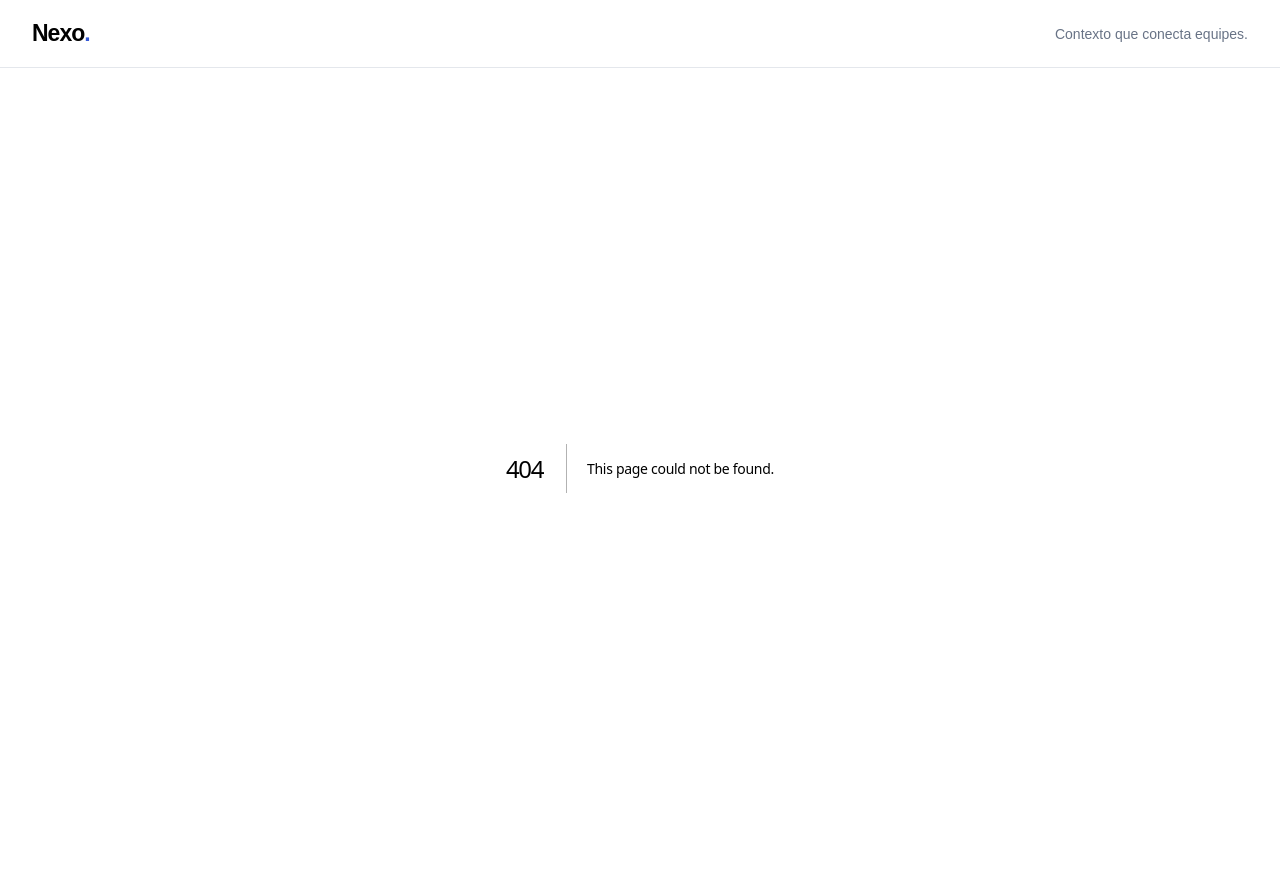
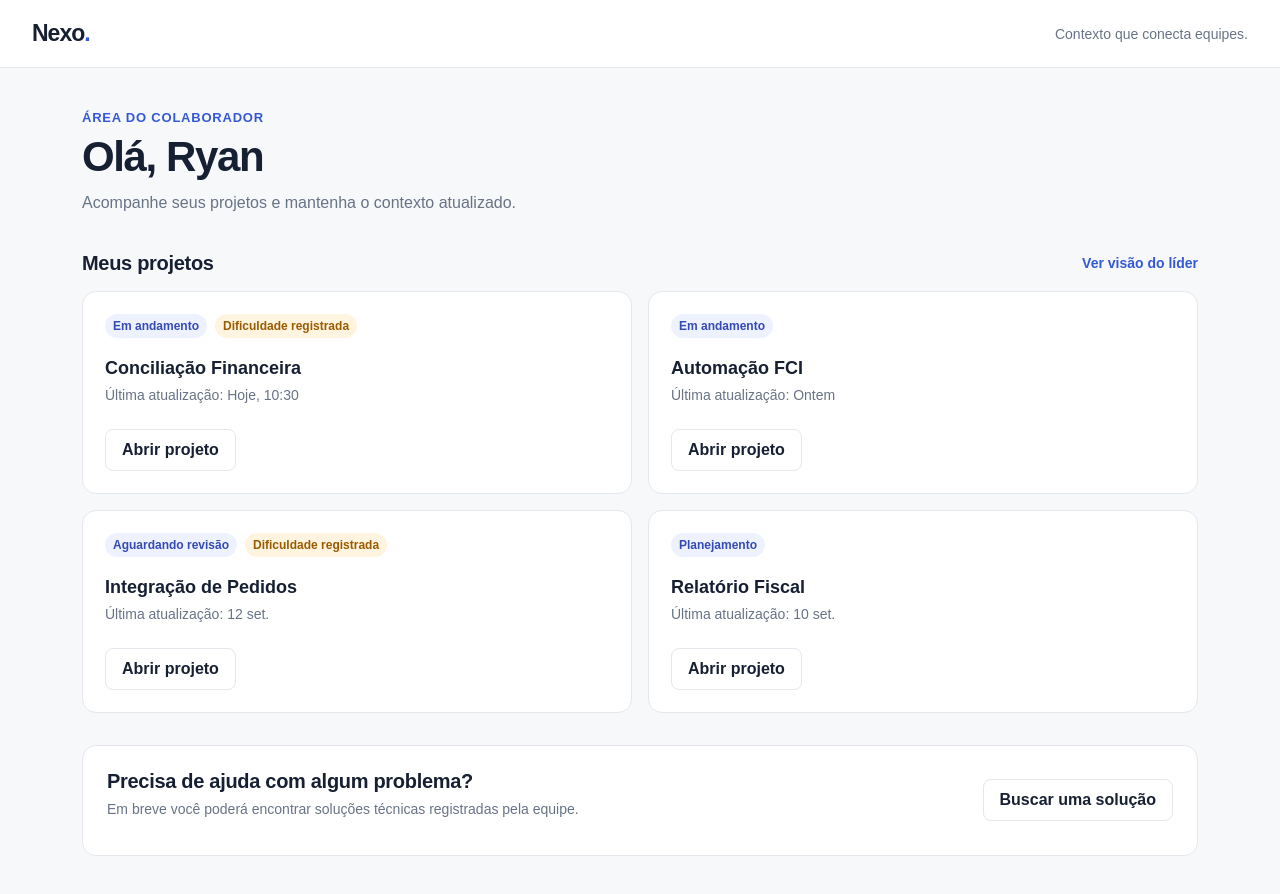
Before and after one commit to RyanLirio/nexo, a Next.js app in the folder frontend/: page /colaborador in a window 1280 px wide. Before the commit this address had no page. Shown: the top 894 px of the page. Before the commit the page ends 868 px from the top, so only its background shows below. Built offline with nearby package versions, Linux system fonts and the light colour scheme.

Commit message:
feat: adiciona painel do colaborador

```diff
--- /dev/null
+++ b/frontend/app/colaborador/page.tsx
@@ -0,0 +1,6 @@
+import Link from 'next/link';
+import { projects } from '../../data/mock-data';
+
+export default function CollaboratorPage() {
+  return <main className="content"><p className="eyebrow">Área do colaborador</p><h1>Olá, Ryan</h1><p className="page-intro">Acompanhe seus projetos e mantenha o contexto atualizado.</p><section><div className="section-heading"><h2>Meus projetos</h2><Link href="/lider">Ver visão do líder</Link></div><div className="project-grid">{projects.map((project) => <article className="project-card card" key={project.id}><div><span className="status">{project.status}</span>{project.hasDifficulty && <span className="difficulty">Dificuldade registrada</span>}</div><h3>{project.name}</h3><p>Última atualização: {project.updatedAt}</p><Link className="button button-secondary" href={`/projetos/${project.id}`}>Abrir projeto</Link></article>)}</div></section><section className="help-card card"><div><h2>Precisa de ajuda com algum problema?</h2><p>Em breve você poderá encontrar soluções técnicas registradas pela equipe.</p></div><button className="button button-secondary">Buscar uma solução</button></section></main>;
+}
--- a/frontend/app/globals.css
+++ b/frontend/app/globals.css
@@ -11,3 +11,4 @@ h1, h2, h3, p { margin-top: 0; } h1 { margin-bottom: 10px; font-size: clamp(30px
 .card { background: var(--surface); border: 1px solid var(--line); border-radius: 14px; }.button { display: inline-flex; align-items: center; justify-content: center; min-height: 42px; padding: 0 16px; border: 1px solid var(--accent); border-radius: 8px; background: var(--accent); color: #fff; cursor: pointer; font-weight: 700; }.button:hover { background: #294abe; border-color: #294abe; }.button:focus-visible, a:focus-visible, input:focus-visible { outline: 3px solid #aebdff; outline-offset: 2px; }.button-secondary { border-color: var(--line); background: var(--surface); color: var(--text); }.button-secondary:hover { background: #f2f4f7; border-color: #d6dae1; }
 @media (max-width: 640px) { .topbar { padding: 0 20px; }.topbar-note { display: none; }.content { padding: 30px 20px 48px; } }
 .login-page { display: grid; min-height: calc(100vh - 68px); place-items: center; padding: 32px; }.login-card { width: min(100%, 470px); padding: 42px; }.login-card h1 { font-size: 34px; }.google-button { width: 100%; gap: 12px; }.google-button span { display: grid; width: 22px; height: 22px; place-items: center; border-radius: 50%; background: white; color: #4285f4; }.login-note { margin: 20px 0 0; color: var(--muted); font-size: 13px; text-align: center; }
+.section-heading, .help-card { display: flex; align-items: center; justify-content: space-between; gap: 20px; }.section-heading { margin: 34px 0 16px; }.section-heading h2 { margin: 0; }.section-heading a { color: var(--accent); font-size: 14px; font-weight: 700; }.project-grid { display: grid; grid-template-columns: repeat(2, 1fr); gap: 16px; }.project-card { padding: 22px; }.project-card h3 { margin: 20px 0 8px; font-size: 18px; }.project-card p, .help-card p { color: var(--muted); font-size: 14px; }.project-card .button { margin-top: 12px; }.status, .difficulty { display: inline-block; padding: 5px 8px; border-radius: 99px; background: #eef2ff; color: #344ab4; font-size: 12px; font-weight: 700; }.difficulty { margin-left: 8px; background: #fff4df; color: #9a5b00; }.help-card { margin-top: 32px; padding: 24px; }.help-card h2 { margin-bottom: 8px; } @media (max-width: 640px) { .project-grid { grid-template-columns: 1fr; }.help-card { align-items: flex-start; flex-direction: column; } }
--- /dev/null
+++ b/frontend/data/mock-data.ts
@@ -0,0 +1,6 @@
+export const projects = [
+  { id: '1', name: 'Conciliação Financeira', updatedAt: 'Hoje, 10:30', status: 'Em andamento', hasDifficulty: true, owner: 'Ryan Lirio', progress: 'Autenticação concluída.', difficulty: 'Integração com o sistema financeiro.', nextStep: 'Validar os retornos da integração.' },
+  { id: '2', name: 'Automação FCI', updatedAt: 'Ontem', status: 'Em andamento', hasDifficulty: false, owner: 'Ryan Lirio', progress: 'Mapeamento das regras finalizado.', difficulty: 'Nenhuma dificuldade registrada.', nextStep: 'Iniciar automação dos cálculos.' },
+  { id: '3', name: 'Integração de Pedidos', updatedAt: '12 set.', status: 'Aguardando revisão', hasDifficulty: true, owner: 'Ryan Lirio', progress: 'Endpoints principais integrados.', difficulty: 'Ajustar tratamento de pedidos duplicados.', nextStep: 'Revisar cenários de erro.' },
+  { id: '4', name: 'Relatório Fiscal', updatedAt: '10 set.', status: 'Planejamento', hasDifficulty: false, owner: 'Ryan Lirio', progress: 'Escopo alinhado.', difficulty: 'Nenhuma dificuldade registrada.', nextStep: 'Definir fontes de dados.' },
+];
```
